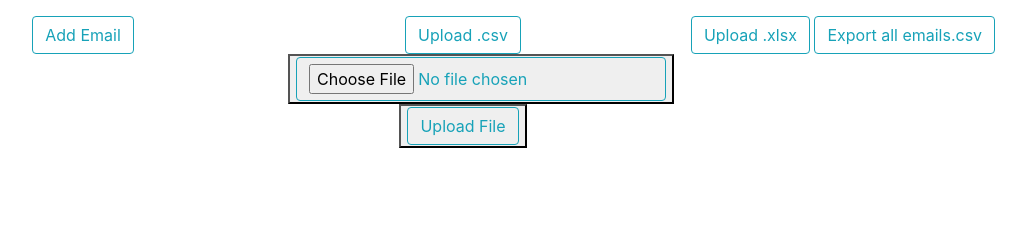
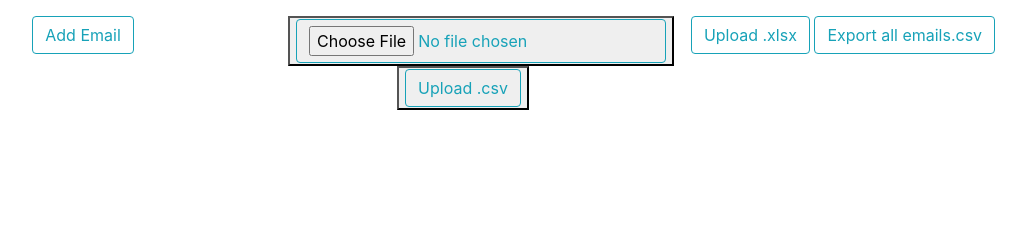
Before and after one commit to yurabysaha/mail_sender, a Django app: template job_board/templates/job_list/job_details.html in a window 1280 px wide. Shown: the part 372-612 px from the top of the page, without its empty margins (177-1203 px from the left). Run offline with Django 3.2, Linux system fonts and the light colour scheme; the template is opened without the code that fills it: values that come from a table or form of the project are taken from there, others are empty; parts of the project's set-up code (start-up, migrations or seed data) failed here and were passed over; some libraries are stand-ins or nearby versions.

Commit message:
Export CSV file done. Correction with Upload Button (deleted duplicate of "Upload .csv" button)

```diff
--- a/job_board/templates/job_list/job_details.html
+++ b/job_board/templates/job_list/job_details.html
@@ -114,11 +114,10 @@
                         </div>
                     </form>
                     <div class="col-md-4">
-                        <button type="submit" class="btn btn-outline-info btn-rounded waves-effect">Upload .csv</button>
                             <form enctype="multipart/form-data" method="post" action="/jobs/{{ job.id }}/upload/"> {% csrf_token %}
 
                                 <button><input type="file" name="file" class="btn btn-outline-info btn-rounded waves-effect"/></button>
-                                <button><input type="submit" value="Upload File" class="btn btn-outline-info btn-rounded waves-effect" /></button>
+                                <button><input type="submit" value="Upload .csv" class="btn btn-outline-info btn-rounded waves-effect" /></button>
 
                             </form>
                     </div>
--- a/job_board/urls.py
+++ b/job_board/urls.py
@@ -1,5 +1,6 @@
 from django.urls import path
 from . import views
+from email_service.views import upload_file
 
 urlpatterns = [
     path('', views.job_list, name = "jobs"),
--- a/job_board/views.py
+++ b/job_board/views.py
@@ -148,10 +148,10 @@ def export_to_csv_email(request, job_id):
 
     field_names = ['First_Name', 'Last_Name', 'Email']
 
-    writer = csv.DictWriter(response, fieldnames=field_names)
+    writer = csv.DictWriter(response, fieldnames=field_names, delimiter=';')
     writer.writeheader()
 
-    emails = Email.objects.values_list('first_name', 'last_name', 'email').prefetch_related('emails')
+    emails = Email.objects.values_list('email', 'first_name', 'last_name').filter(job=job)
 
     for email in emails:
         writer.writerow({'First_Name' : email[0], 'Last_Name' : email[1], 'Email' : email[2]})
```
